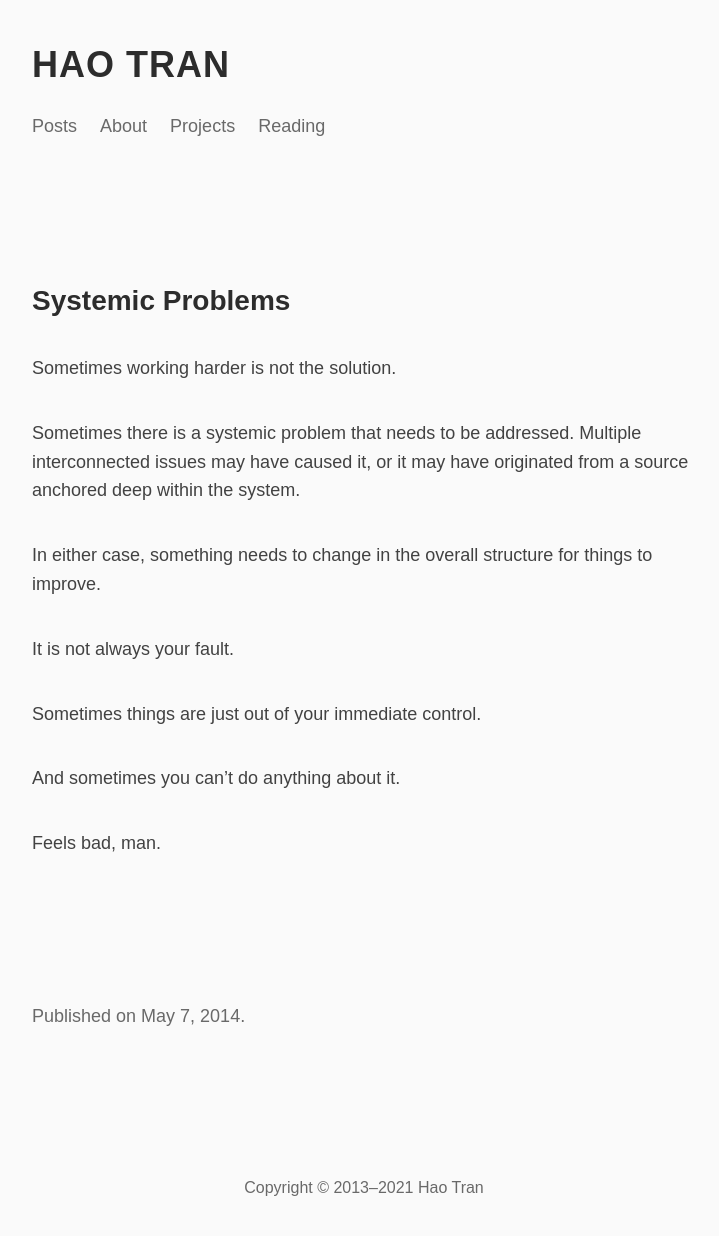
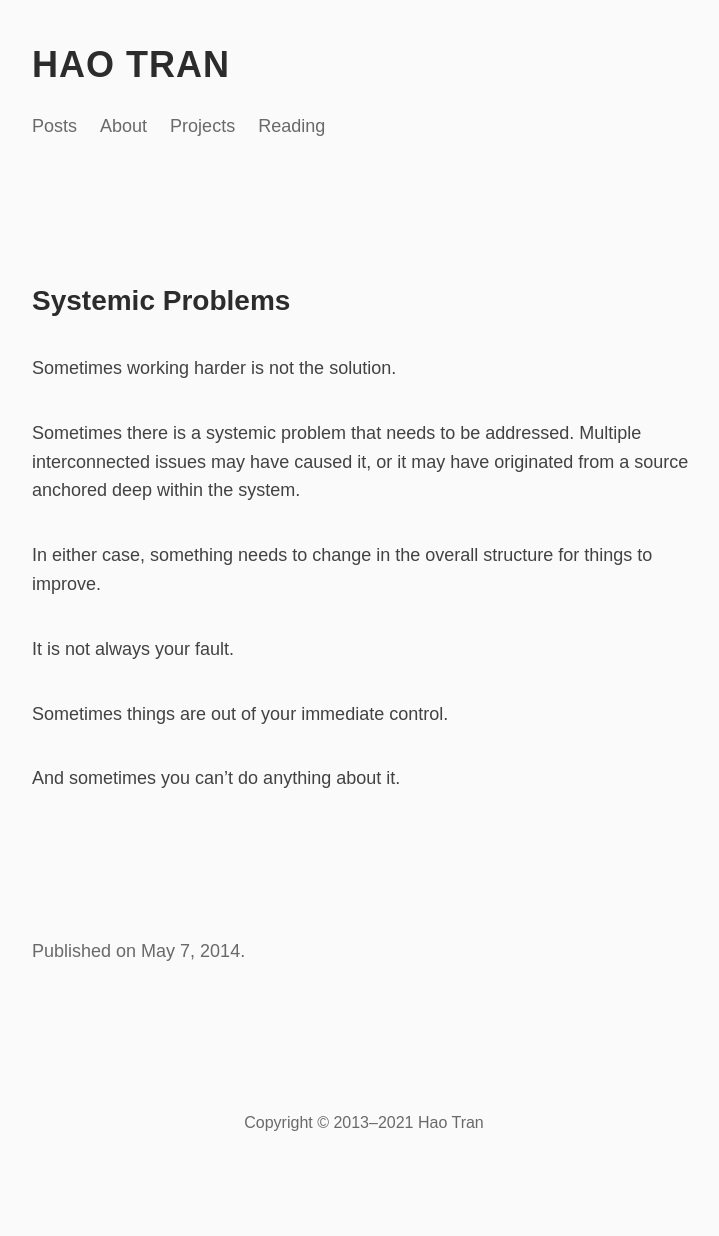
Before and after one commit to haothitran/posts, a Jekyll site: the page built from _posts/2014-05-07-systemic-problems.md, in a window 1280 px wide. Shown: the whole page, without its empty margins (276-995 px from the left). Built offline with Jekyll 4.4.1, drawn with Linux system fonts in a browser that asks for light colours; after the commit the page ends 1172 px from its top, so only the background shows below that.

Commit message:
Edit post

```diff
--- a/_posts/2014-05-07-systemic-problems.md
+++ b/_posts/2014-05-07-systemic-problems.md
@@ -12,8 +12,6 @@ In either case, something needs to change in the overall structure for things to
 
 It is not always your fault.
 
-Sometimes things are just out of your immediate control.
+Sometimes things are out of your immediate control.
 
 And sometimes you can't do anything about it.
-
-Feels bad, man.
```
